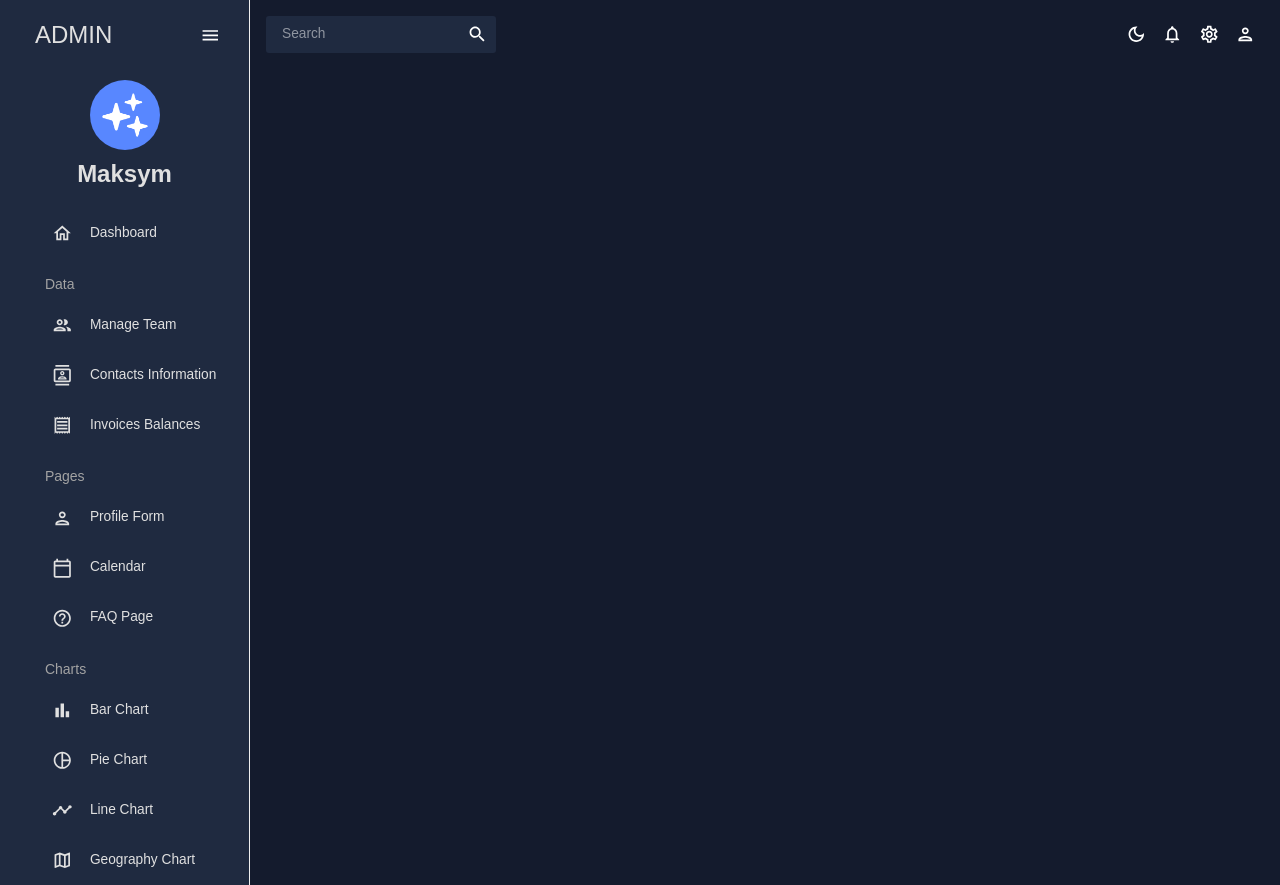
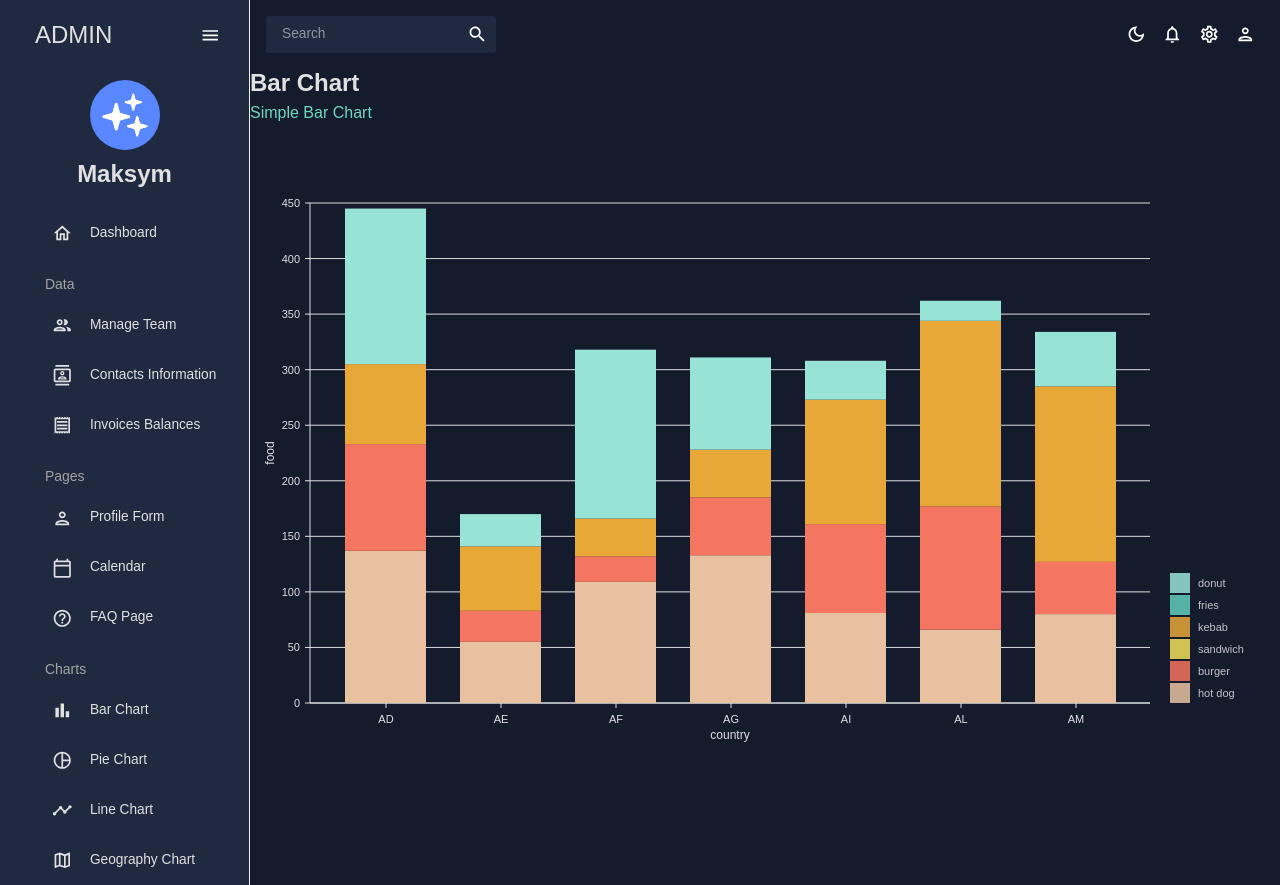
Before and after one commit to maximBurinskyi/procheck-dashboard, a React (Create React App) app: page /bar in a window 1280 px wide. Built offline with nearby package versions, Linux system fonts and the light colour scheme.

Commit message:
created barchart page

```diff
--- a/src/App.js
+++ b/src/App.js
@@ -10,8 +10,7 @@ import Contacts from './scenes/contacts';
 import Form from './scenes/form';
 import Calendar from './scenes/calendar';
 import FAQ from './scenes/faq';
-
-// import Bar from './scenes/bar';
+import Bar from './scenes/bar';
 // import Line from './scenes/line ';
 // import Pie from './scenes/pie';
 // import Geography from './scenes/geography';
@@ -35,7 +34,7 @@ function App() {
               <Route path="/form" element={<Form />} />
               <Route path="/calendar" element={<Calendar />} />
               <Route path="/faq" element={<FAQ />} />
-              {/* <Route path="/bar" element={<Bar />} /> */}
+              <Route path="/bar" element={<Bar />} />
               {/* <Route path="/pie" element={<Pie />} /> */}
               {/* <Route path="/line" element={<Line />} /> */}
               {/* <Route path="/geography" element={<Geography />} /> */}
--- /dev/null
+++ b/src/components/BarChart.jsx
@@ -0,0 +1,276 @@
+// import { useTheme } from '@mui/material';
+// import { ResponsiveBar } from '@nivo/bar';
+// import { tokens } from '../theme';
+// import { mockBarData as data } from '../data/mockData';
+// import { color } from '@mui/system';
+
+// const BarChart = () => {
+//   const theme = useTheme();
+//   const colors = tokens(theme.palette.mode);
+//   return (
+//     <ResponsiveBar
+//       data={data}
+//       theme={{
+//         axis: {
+//           domain: {
+//             line: {
+//               stroke: colors.grey[100],
+//             },
+//           },
+//           legend: {
+//             text: {
+//               fill: colors.grey[100],
+//             },
+//           },
+//           ticks: {
+//             line: {
+//               stroke: colors.grey[100],
+//               strokeWidth: 1,
+//             },
+//             text: {
+//               fill: color.grey[100],
+//             },
+//           },
+//         },
+//         legends: {
+//           text: {
+//             fill: colors.grey[100],
+//           },
+//         },
+//       }}
+//       keys={['hot dog', 'burger', 'sandwich', 'kebab', 'fries', 'donut']}
+//       indexBy="country"
+//       margin={{ top: 50, right: 130, bottom: 50, left: 60 }}
+//       padding={0.3}
+//       valueScale={{ type: 'linear' }}
+//       indexScale={{ type: 'band', round: true }}
+//       colors={{ scheme: 'nivo' }}
+//       defs={[
+//         {
+//           id: 'dots',
+//           type: 'patternDots',
+//           background: 'inherit',
+//           color: '#38bcb2',
+//           size: 4,
+//           padding: 1,
+//           stagger: true,
+//         },
+//         {
+//           id: 'lines',
+//           type: 'patternLines',
+//           background: 'inherit',
+//           color: '#eed312',
+//           rotation: -45,
+//           lineWidth: 6,
+//           spacing: 10,
+//         },
+//       ]}
+//       fill={[
+//         {
+//           match: {
+//             id: 'fries',
+//           },
+//           id: 'dots',
+//         },
+//         {
+//           match: {
+//             id: 'sandwich',
+//           },
+//           id: 'lines',
+//         },
+//       ]}
+//       borderColor={{
+//         from: 'color',
+//         modifiers: [['darker', 1.6]],
+//       }}
+//       axisTop={null}
+//       axisRight={null}
+//       axisBottom={{
+//         tickSize: 5,
+//         tickPadding: 5,
+//         tickRotation: 0,
+//         legend: 'country',
+//         legendPosition: 'middle',
+//         legendOffset: 32,
+//         truncateTickAt: 0,
+//       }}
+//       axisLeft={{
+//         tickSize: 5,
+//         tickPadding: 5,
+//         tickRotation: 0,
+//         legend: 'food',
+//         legendPosition: 'middle',
+//         legendOffset: -40,
+//         truncateTickAt: 0,
+//       }}
+//       labelSkipWidth={12}
+//       labelSkipHeight={12}
+//       labelTextColor={{
+//         from: 'color',
+//         modifiers: [['darker', 1.6]],
+//       }}
+//       legends={[
+//         {
+//           dataFrom: 'keys',
+//           anchor: 'bottom-right',
+//           direction: 'column',
+//           justify: false,
+//           translateX: 120,
+//           translateY: 0,
+//           itemsSpacing: 2,
+//           itemWidth: 100,
+//           itemHeight: 20,
+//           itemDirection: 'left-to-right',
+//           itemOpacity: 0.85,
+//           symbolSize: 20,
+//           effects: [
+//             {
+//               on: 'hover',
+//               style: {
+//                 itemOpacity: 1,
+//               },
+//             },
+//           ],
+//         },
+//       ]}
+//       role="application"
+//       ariaLabel="Nivo bar chart demo"
+//       barAriaLabel={(e) =>
+//         e.id + ': ' + e.formattedValue + ' in country: ' + e.indexValue
+//       }
+//     />
+//   );
+// };
+
+// export default BarChart;
+
+import { useTheme } from '@mui/material';
+import { ResponsiveBar } from '@nivo/bar';
+import { tokens } from '../theme';
+import { mockBarData as data } from '../data/mockData';
+
+const BarChart = ({ isDashboard = false }) => {
+  const theme = useTheme();
+  const colors = tokens(theme.palette.mode);
+
+  return (
+    <ResponsiveBar
+      data={data}
+      theme={{
+        // added
+        axis: {
+          domain: {
+            line: {
+              stroke: colors.grey[100],
+            },
+          },
+          legend: {
+            text: {
+              fill: colors.grey[100],
+            },
+          },
+          ticks: {
+            line: {
+              stroke: colors.grey[100],
+              strokeWidth: 1,
+            },
+            text: {
+              fill: colors.grey[100],
+            },
+          },
+        },
+        legends: {
+          text: {
+            fill: colors.grey[100],
+          },
+        },
+      }}
+      keys={['hot dog', 'burger', 'sandwich', 'kebab', 'fries', 'donut']}
+      indexBy="country"
+      margin={{ top: 50, right: 130, bottom: 50, left: 60 }}
+      padding={0.3}
+      valueScale={{ type: 'linear' }}
+      indexScale={{ type: 'band', round: true }}
+      colors={{ scheme: 'nivo' }}
+      defs={[
+        {
+          id: 'dots',
+          type: 'patternDots',
+          background: 'inherit',
+          color: '#38bcb2',
+          size: 4,
+          padding: 1,
+          stagger: true,
+        },
+        {
+          id: 'lines',
+          type: 'patternLines',
+          background: 'inherit',
+          color: '#eed312',
+          rotation: -45,
+          lineWidth: 6,
+          spacing: 10,
+        },
+      ]}
+      borderColor={{
+        from: 'color',
+        modifiers: [['darker', '1.6']],
+      }}
+      axisTop={null}
+      axisRight={null}
+      axisBottom={{
+        tickSize: 5,
+        tickPadding: 5,
+        tickRotation: 0,
+        legend: isDashboard ? undefined : 'country', // changed
+        legendPosition: 'middle',
+        legendOffset: 32,
+      }}
+      axisLeft={{
+        tickSize: 5,
+        tickPadding: 5,
+        tickRotation: 0,
+        legend: isDashboard ? undefined : 'food', // changed
+        legendPosition: 'middle',
+        legendOffset: -40,
+      }}
+      enableLabel={false}
+      labelSkipWidth={12}
+      labelSkipHeight={12}
+      labelTextColor={{
+        from: 'color',
+        modifiers: [['darker', 1.6]],
+      }}
+      legends={[
+        {
+          dataFrom: 'keys',
+          anchor: 'bottom-right',
+          direction: 'column',
+          justify: false,
+          translateX: 120,
+          translateY: 0,
+          itemsSpacing: 2,
+          itemWidth: 100,
+          itemHeight: 20,
+          itemDirection: 'left-to-right',
+          itemOpacity: 0.85,
+          symbolSize: 20,
+          effects: [
+            {
+              on: 'hover',
+              style: {
+                itemOpacity: 1,
+              },
+            },
+          ],
+        },
+      ]}
+      role="application"
+      barAriaLabel={function (e) {
+        return e.id + ': ' + e.formattedValue + ' in country: ' + e.indexValue;
+      }}
+    />
+  );
+};
+
+export default BarChart;
--- /dev/null
+++ b/src/scenes/bar/index.jsx
@@ -0,0 +1,15 @@
+import { Box } from '@mui/material';
+import Header from '../../components/Header';
+import BarChart from '../../components/BarChart';
+
+const Bar = () => {
+  return (
+    <Box mb="20px">
+      <Header title="Bar Chart" subtitle="Simple Bar Chart" />
+      <Box height="75vh">
+        <BarChart />
+      </Box>
+    </Box>
+  );
+};
+export default Bar;
```
